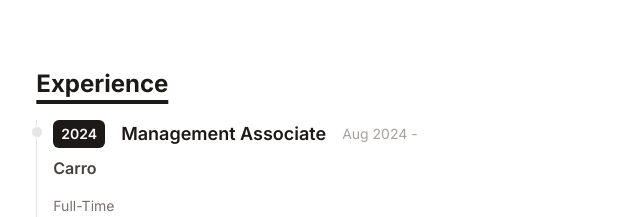
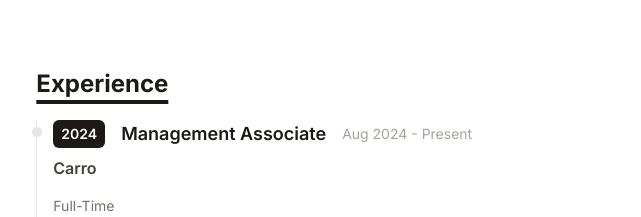
Before and after one commit to zejian99/portfolio, a React (Vite) app: page / in a window 1280 px wide. Shown: the part 960-1177 px from the top of the page, without its empty margins (305-946 px from the left). Built offline with nearby package versions, Linux system fonts and the light colour scheme.

Commit message:
Updated experience to include 'present' in the date for current job

```diff
--- a/src/data/timeline.js
+++ b/src/data/timeline.js
@@ -4,7 +4,7 @@ export default [
         title: 'Management Associate',
         company: 'Carro',
         position: 'Full-Time',
-        duration: 'Aug 2024 - ',
+        duration: 'Aug 2024 - Present',
         details: 'Gaining hands-on experience in my first rotation with the Transformation Office. My focus is on streamlining processes to enhance the company’s efficiency and effectiveness.'
     },
     {
```
